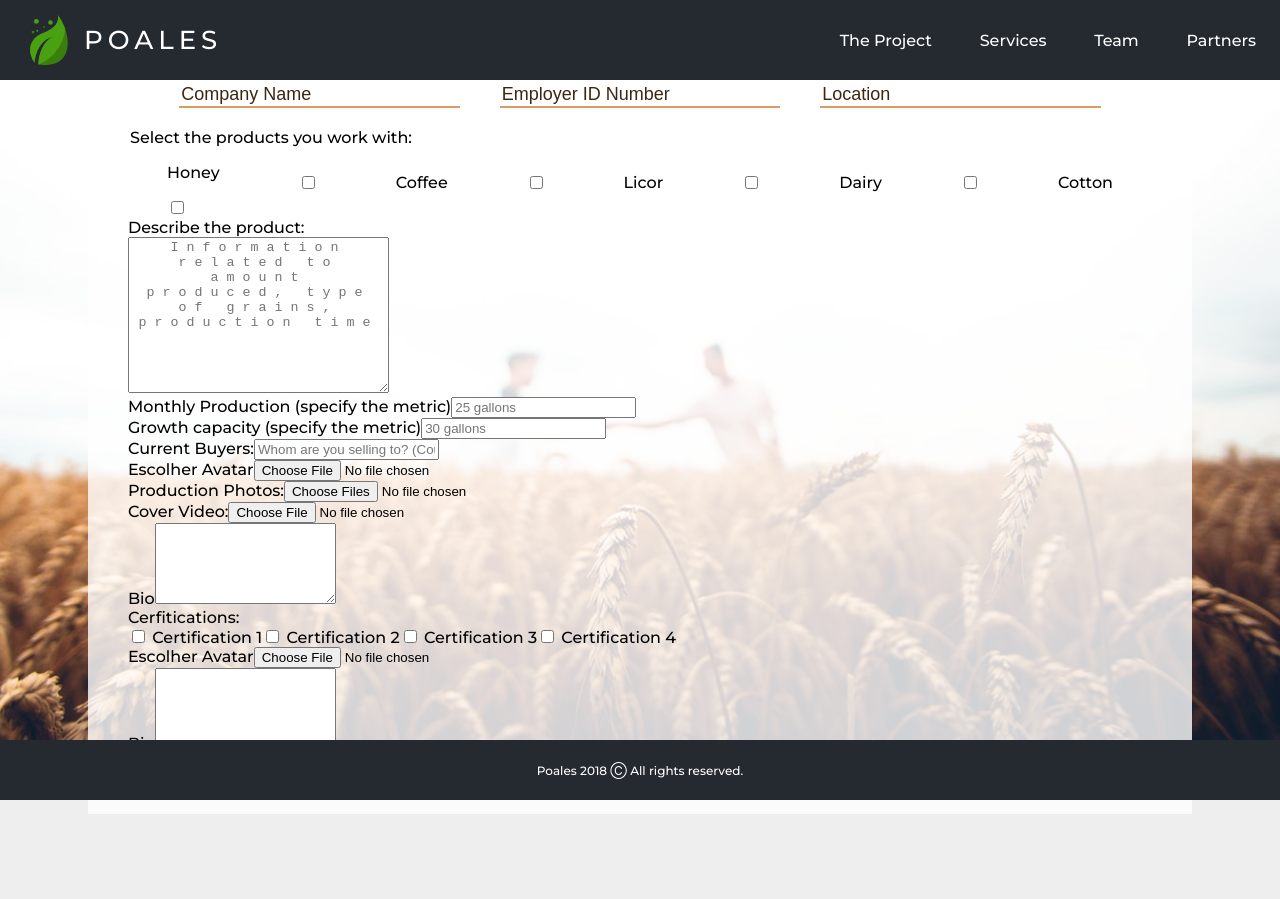
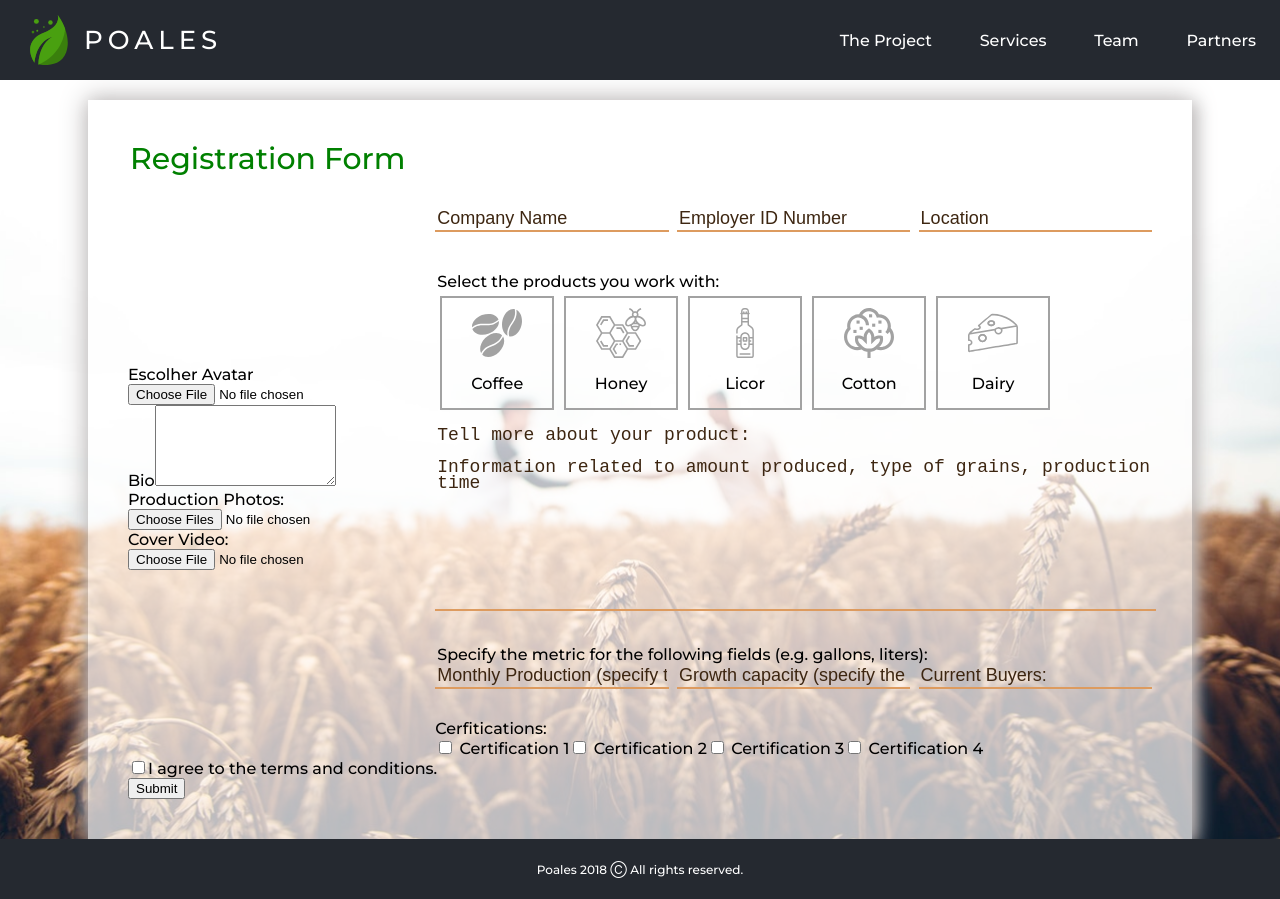
Before and after one commit to wenderzxavier/poales, a React (Create React App) app: page / in a window 1280 px wide. Before the commit the page ends 814 px from the top, so only its background shows below. Built offline with nearby package versions, Linux system fonts and the light colour scheme.

Commit message:
style: register page
continue stylying register page. Separate produt data to a single file
on utils folder

```diff
--- a/src/components/RegisterForm.js
+++ b/src/components/RegisterForm.js
@@ -1,58 +1,22 @@
 import React from 'react'
+import Products from '../utils/Products'
 import '../styles/RegisterForm.css'
 
 const RegisterForm = () => (
-    <section id='register-background'>
+    <section id='register-background' className='background-image'>
         <form action='/' className='register-form'>
-            <div className='overview-data'>
-                <legend>
+            <legend className='form-title'>
                 Registration Form
             </legend>
-                <div className='input-text'>
-                    <input type='text' id='nome-empresa' name='nome-empresa' placeholder='Company Name' required />
-                    <input type='text' id='id' name='id' placeholder='Employer ID Number' required />
-                    <input type='text' id='location' name='location' placeholder='Location' required />
-                </div>
-            </div>
-            <div className='product-picker'>
-                <legend>
-                    Select the products you work with:
-                </legend>
-                <div className='product-select'>
-                    <label className='product'>
-                        <p>Honey</p>
-                        <input type='checkbox' id='mel' name='product-type' />
-                    </label>
-                    <input type='checkbox' id='cafe' name='product-type' /> Coffee
-                    <input type='checkbox' id='cachaca' name='product-type' /> Licor
-                    <input type='checkbox' id='laticinios' name='product-type' /> Dairy
-                    <input type='checkbox' id='cotton' name='product-type' /> Cotton
-                </div>
-            </div>
+            <div className='farmer-data flex-column'>
                 <div>
-                <div>
-                    <label for='description'>Describe the product:</label>
-                </div>
-                <textarea id='description' rows='10' cols='30' placeholder='Information related to amount produced, type of grains, production time'></textarea>
-            </div>
-            <div>
-                <label for='production'>Monthly Production (specify the metric)
-                    <input type='text' id='production' placeholder='25 gallons' required />
+                    <label for='avatar'>Escolher Avatar
+                    <input type='file' id='avatar' name='avatar' accept='image/png, image/jpeg' />
                     </label>
                 </div>
                 <div>
-                <label for='capacity'>Growth capacity (specify the metric)
-                    <input type='text' id='capacity' placeholder='30 gallons' required />
-                </label>
-            </div>
-            <div>
-                <label for='destiny'>Current Buyers:
-                    <input type='text' id='destiny' placeholder='Whom are you selling to? (Countries, companies)' />
-                </label>
-            </div>
-            <div>
-                <label for='avatar'>Escolher Avatar
-                    <input type='file' id='avatar' name='avatar' accept='image/png, image/jpeg' />
+                    <label for='bio'>Bio
+                    <textarea rows='5' columns='15' />
                     </label>
                 </div>
                 <div>
@@ -65,10 +29,39 @@ const RegisterForm = () => (
                     <input type='file' id='video' name='video' accept='video/*' />
                     </label>
                 </div>
+            </div>
+            <div className='product-data flex-column'>
+                <div className='overview-data'>
+                    <div className='flex-text-fields'>
+                        <input type='text' id='nome-empresa' name='nome-empresa' placeholder='Company Name' className='input-text' required />
+                        <input type='text' id='id' name='id' placeholder='Employer ID Number' className='input-text' required />
+                        <input type='text' id='location' name='location' placeholder='Location' className='input-text' required />
+                    </div>
+                </div>
+                <div className='product-picker'>
+                    <legend>
+                        Select the products you work with:
+                </legend>
+                    <div className='product-select'>
+                        {Products.map((data, key) => (
+                            <label key={key} className='product' htmlFor={data.name.toLowerCase()}>
+                                <img src={data.img} className='product-icon' alt={`${data.name} icon`}></img>
+                                <p>{data.name}</p>
+                                <input type='checkbox' id={data.name.toLowerCase()} name='product-type' />
+                            </label>
+                        ))}
+                    </div>
+                </div>
                 <div>
-                <label for='bio'>Bio
-                    <textarea rows='5' columns='15' />
-                </label>
+                    <textarea id='register-textarea' rows='10' cols='15' placeholder={`Tell more about your product:${'\n\n'}Information related to amount produced, type of grains, production time`} className='input-text'></textarea>
+                </div>
+                <div className='flex-text-fields'>
+                    <legend>
+                        Specify the metric for the following fields (e.g. gallons, liters):
+                    </legend>
+                <input type='text' id='production' name='production' placeholder='Monthly Production (specify the metric)' className='input-text' required />
+                    <input type='text' id='growth-capacity' name='growth-capacity' placeholder='Growth capacity (specify the metric)' className='input-text' required />
+                    <input type='text' id='destiny' name='destiny' placeholder='Current Buyers:' className='input-text' required />
                 </div>
                 <div>
                     <div>
@@ -87,17 +80,16 @@ const RegisterForm = () => (
                         <input type='checkbox' id='laticinios' name='certification' /> Certification 4
                 </label>
                 </div>
+
+            </div>
+            <div className='terms-conditions'>
                 <div>
-                <label for='avatar'>Escolher Avatar
-                    <input type='file' id='avatar' name='avatar' accept='image/png, image/jpeg' />
-                </label>
-            </div>
-            <div>
-                <label for='veracity'>Bio
-                    <textarea rows='5' columns='15' />
+                    <label htmlFor='agreement'>
+                        <input type='checkbox' id='agreement' name='agreement' />I agree to the terms and conditions.
                     </label>
                 </div>
                 <input type='submit' name='sumit' value='Submit' />
+            </div>
         </form>
     </section>
 )
--- a/src/styles/RegisterForm.css
+++ b/src/styles/RegisterForm.css
@@ -1,32 +1,57 @@
 #register-background{
     background: url('../img/farmers.jpg') center center;
     background-size: cover;
-    height: 100vh;
+}
+
+.background-image{
+    min-height: 100vh;
     display: flex;
     justify-content: center;
     align-items: center;
 }
 
-#register-form{
-    margin: auto;
-}
-
 .register-form{
-    background-color: rgba(255,255,255, .8);
+    background-color: rgba(255,255,255, .7);
+    margin-top: 100px;
+    margin-bottom: 60px;
     max-width: 1200px;
     width: 80%;
     padding: 40px;
+    box-shadow: 4px 4px 15px rgb(194, 191, 191), -2px -2px 25px rgb(194, 191, 191);
+    display: flex;
+    flex-wrap: wrap;
+    align-items: center;
+    justify-content: space-between;
 }
 
-.overview-data legend{
+.farmer-data{
+    width: 30%;
+}
+
+.product-data{
+    width: 70%;
+}
+
+.flex-column{
+    display: flex;
+    flex-direction: column;
+    justify-content: center;
+}
+
+.form-title{
     font-size: 30px;
     color: green;
+    width: 100%;
+}
+
+.product-picker{
+    margin: 10px 0;
 }
 
 .product-select{
     display: flex;
     flex-wrap: wrap;
-    justify-content: space-around;
+    justify-content: flex-start;
     align-items: center;
 }
 
@@ -36,32 +61,62 @@
     -moz-user-select: none;
     -ms-user-select: none;
     user-select: none;
+    border: 2px solid #a2a2a2;
+    width: 90px;
+    height: 90px;
+    padding: 10px;
+    text-align: center;
+    margin: 5px;
+    display: flex;
+    flex-direction: column;
+    align-items: center;
+}
+
+.product input{
+    display: none;
+}
+
+.product-icon{
+    width: 50px;
+}
+
+.flex-text-fields{
+    display: flex;
+    margin: 30px 0px;
+    justify-content: space-between;
+    align-items: center;
+    flex-wrap: wrap;
+}
+
+.flex-text-fields input{
+    width: 32%;
 }
 
 .input-text{
-    display: flex;
-    justify-content: space-between;
-    align-items: center;
-    flex-wrap: wrap;
-    width: 90%;
-    margin: 20px auto;
-}
-
-.input-text input{
-    width: 30%;
+    color: rgb(61, 38, 17);
+    text-align: left;
     font-size: 18px;
     line-height: 18px;
     outline: none;
     border: 2px solid rgb(221, 155, 95);
     border-width: 0px 0px 2px 0px;
+    background: transparent;
 }
 
-.input-text input::placeholder{
+.input-text::placeholder{
+    text-align: left;
     font-size: 18px;
     line-height: 16px;
     color: rgb(61, 38, 17);
 }
 
-.input-text input:focus{
+.input-text:focus{
+    background: rgba(221, 155, 95, .2);
     border-color: green;
 }
+
+#register-textarea{
+    width: 100%;
+    resize: none;
+    overflow: hidden;
+}
--- /dev/null
+++ b/src/utils/Products.js
@@ -0,0 +1,30 @@
+import honey from '../img/honey.svg'
+import beer from '../img/beer.svg'
+import cotton from '../img/cotton.svg'
+import dairy from '../img/dairy.svg'
+import coffee from '../img/coffee.svg'
+
+const Products = [
+    {
+        name: 'Coffee',
+        img: coffee,
+    },
+    {
+        name: 'Honey',
+        img: honey,
+    },
+    {
+        name: 'Licor',
+        img: beer,
+    },
+    {
+        name: 'Cotton',
+        img: cotton,
+    },
+    {
+        name: 'Dairy',
+        img: dairy,
+    },
+]
+
+export default Products
```
Lines whose indentation alone changed are shown as unchanged.
